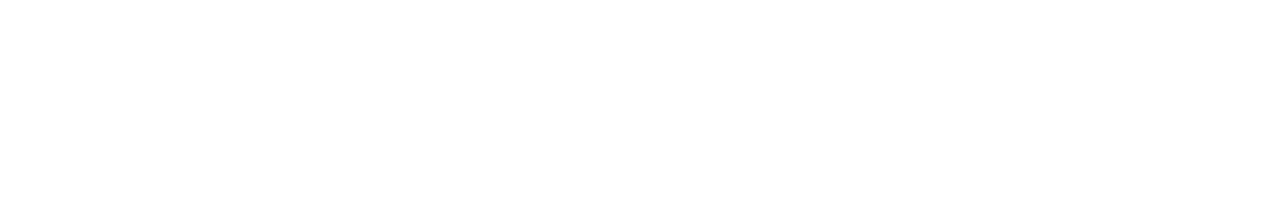
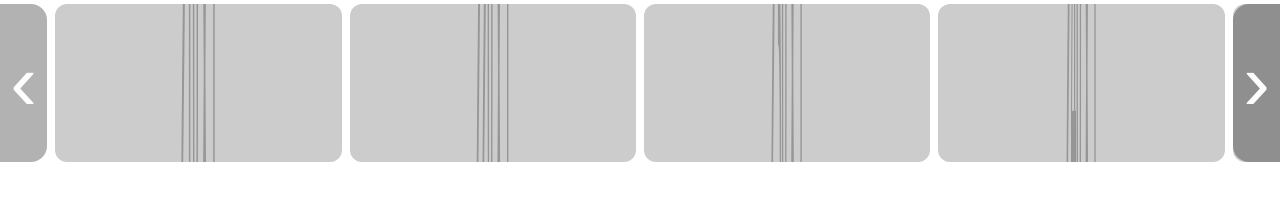
Before and after one commit to minyeokang/carousel01, a plain HTML site: page index.html in a window 1280 px wide. Drawn offline with Linux system fonts and the light colour scheme; placeholder pictures from the web are drawn by us.

Commit message:
first sliding works

```diff
--- a/index.html
+++ b/index.html
@@ -6,10 +6,34 @@
     <meta http-equiv="X-UA-Compatible" content="IE=edge">
     <meta name="viewport" content="width=device-width, initial-scale=1.0">
     <title>Document</title>
+    <link rel="stylesheet" href="style.css">
+    <script src="script.js" defer></script>
 </head>
 
 <body>
-
+    <div class="container">
+        <button class="handle left-handle ">
+            <div class="text">
+                &#8249
+            </div>
+        </button>
+        <div class="slider">
+            <img src="https://via.placeholder.com/210/00FF00?text=1">
+            <img src="https://via.placeholder.com/220/00FF00?text=2">
+            <img src="https://via.placeholder.com/230/00FF00?text=3">
+            <img src="https://via.placeholder.com/240/00FF00?text=4">
+            <img src="https://via.placeholder.com/250/00FF00?text=5">
+            <img src="https://via.placeholder.com/260/00FF00?text=6">
+            <img src="https://via.placeholder.com/270/00FF00?text=7">
+            <img src="https://via.placeholder.com/280/00FF00?text=8">
+            <img src="https://via.placeholder.com/250/00FF00?text=9">
+        </div>
+        <button class="handle right-handle ">
+            <div class="text">
+                &#8250
+            </div>
+        </button>
+    </div>
 </body>
 
 </html>
--- /dev/null
+++ b/script.js
@@ -0,0 +1,23 @@
+document.addEventListener("click", (e) => {
+  let handle;
+  if (e.target.matches(".handle")) {
+    handle = e.target;
+  } else {
+    handle = e.target.closest(".handle");
+  }
+  if (handle != null) onHandleClick(handle);
+});
+
+function onHandleClick(handle) {
+  const slider = handle.closest(".container").querySelector(".slider");
+  const sliderIndex = parseInt(
+    getComputedStyle(slider).getPropertyValue("--slider-index")
+  );
+  console.log(slider.style.getPropertyValue("--slider-index"));
+  if (handle.classList.contains("left-handle")) {
+    slider.style.setProperty("--slider-index", sliderIndex - 1);
+  }
+  if (handle.classList.contains("right-handle")) {
+    slider.style.setProperty("--slider-index", sliderIndex + 1);
+  }
+}
--- /dev/null
+++ b/style.css
@@ -0,0 +1,66 @@
+*,
+*::after,
+*::before {
+  box-sizing: border-box;
+}
+
+body {
+  margin: 0;
+}
+
+.container {
+  display: flex;
+  justify-content: center;
+  overflow: hidden;
+}
+.slider {
+  --slider-index: 0;
+  display: flex;
+  flex-grow: 1;
+  margin: 0 0.25rem;
+  transform: translateX(calc(var(--slider-index) * -100%));
+  transition: transform 250ms ease-in-out;
+}
+.slider > img {
+  flex: 0 0 25%;
+  max-width: 25%;
+  aspect-ratio: 16 / 9;
+  padding: 0.25rem;
+  border-radius: 1rem;
+}
+.handle {
+  border: none;
+  border-radius: 1rem;
+  flex-grow: 0;
+  width: 5rem;
+  background-color: rgba(0, 0, 0, 0.3);
+  z-index: 10;
+  margin: 0.25rem 0;
+  /* padding: 0 .5rem; */
+  display: flex;
+  align-items: center;
+  justify-content: center;
+  color: white;
+  line-height: 0;
+  font-size: 5rem;
+  transition: background-color 150ms ease-in-out;
+}
+.left-handle {
+  border-top-left-radius: 0;
+  border-bottom-left-radius: 0;
+}
+.right-handle {
+  border-top-right-radius: 0;
+  border-bottom-right-radius: 0;
+}
+.handle:hover,
+.handle:focus {
+  background-color: rgba(0, 0, 0, 0.5);
+}
+.text {
+  transition: transform 150ms ease-in-out;
+}
+.handle:hover .text,
+.handle:focus .text {
+  transform: scale(1.2);
+}
```
